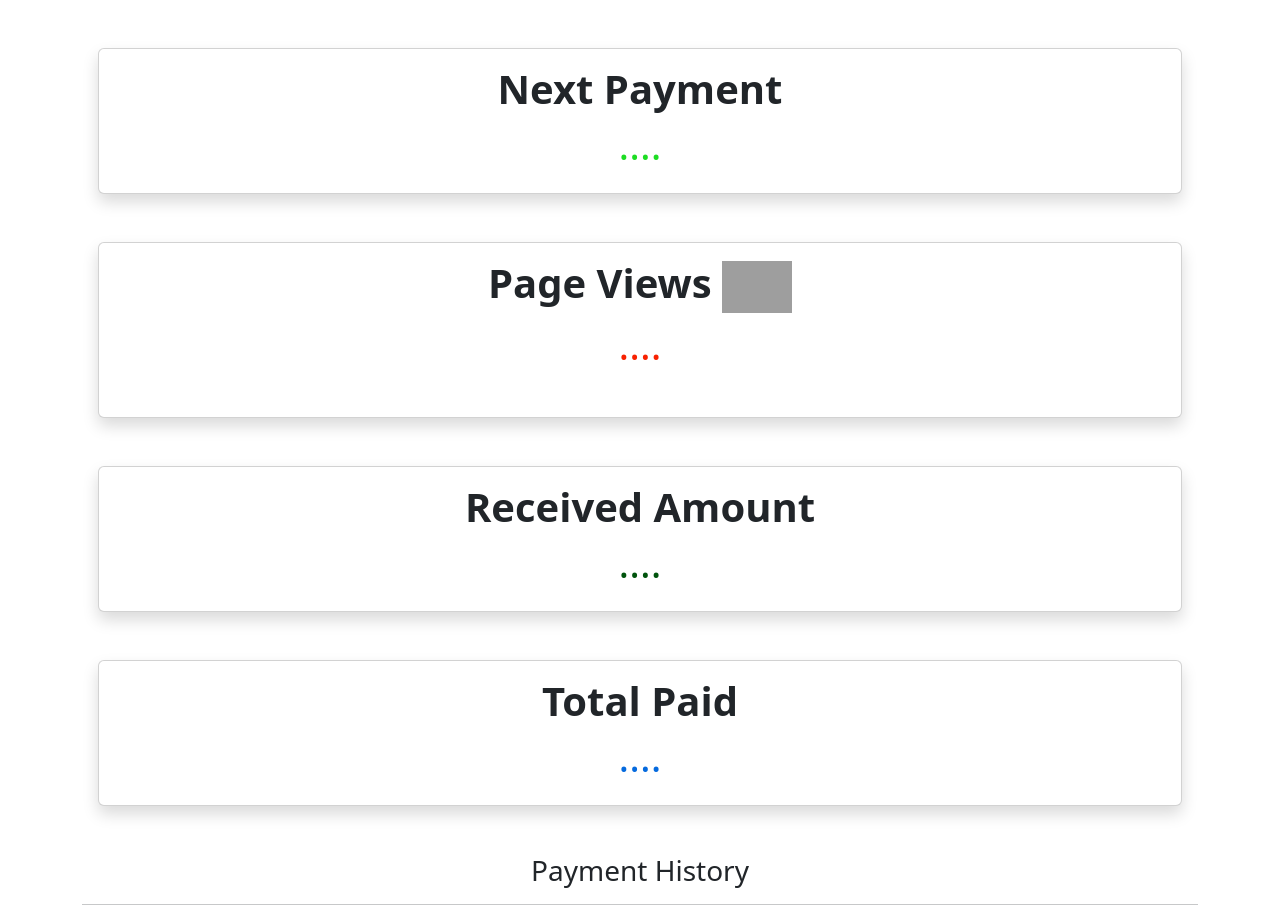
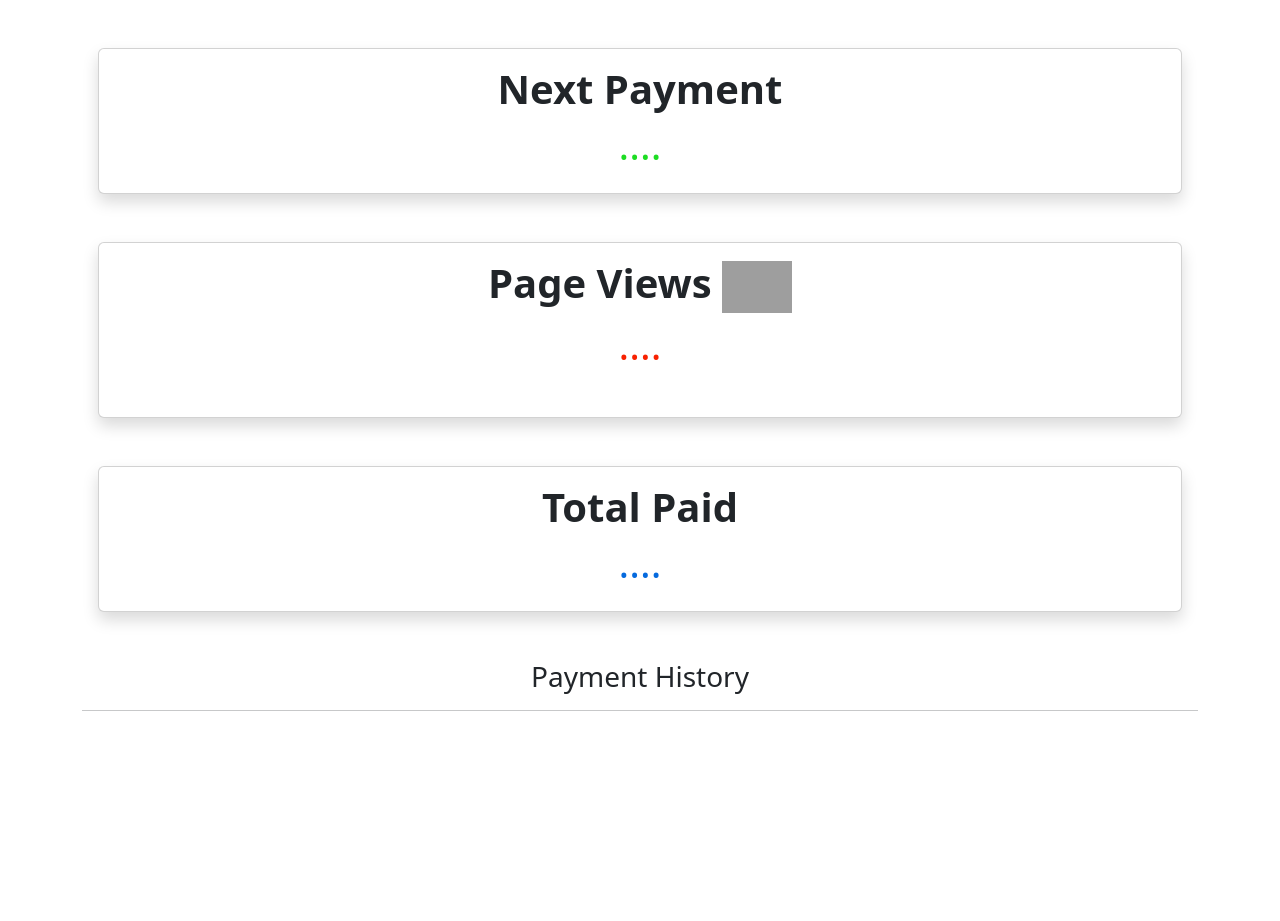
Before and after one commit to skfeat/profit, a plain HTML site: page index.html in a window 1280 px wide. After the commit the page ends 800 px from the top, so only its background shows below. Drawn offline with nearby package versions, Linux system fonts and the light colour scheme; no server answers; grey boxes are pictures that could not be loaded.

Commit message:
Update index.html

```diff
--- a/index.html
+++ b/index.html
@@ -72,13 +72,7 @@
                     style="color: rgb(248, 33, 0); font-size: 2.5rem;">....</h1>
             </div>
         </div>
-        <div class="card  shadow rounded mx-3 my-5">
-            <div class="card-body">
-                <h1 class="card-title text-bold" style="font-weight: bold;"> Received Amount </h1>
-                <h1 id="statusReceived" class="card-title text-bold" style="color: rgb(1, 84, 13); font-size: 2.5rem;">
-                    ....</h1>
-            </div>
-        </div>
+
         <div class="card  shadow rounded mx-3 my-5">
             <div class="card-body">
                 <h1 class="card-title text-bold" style="font-weight: bold;"> Total Paid </h1>
```
